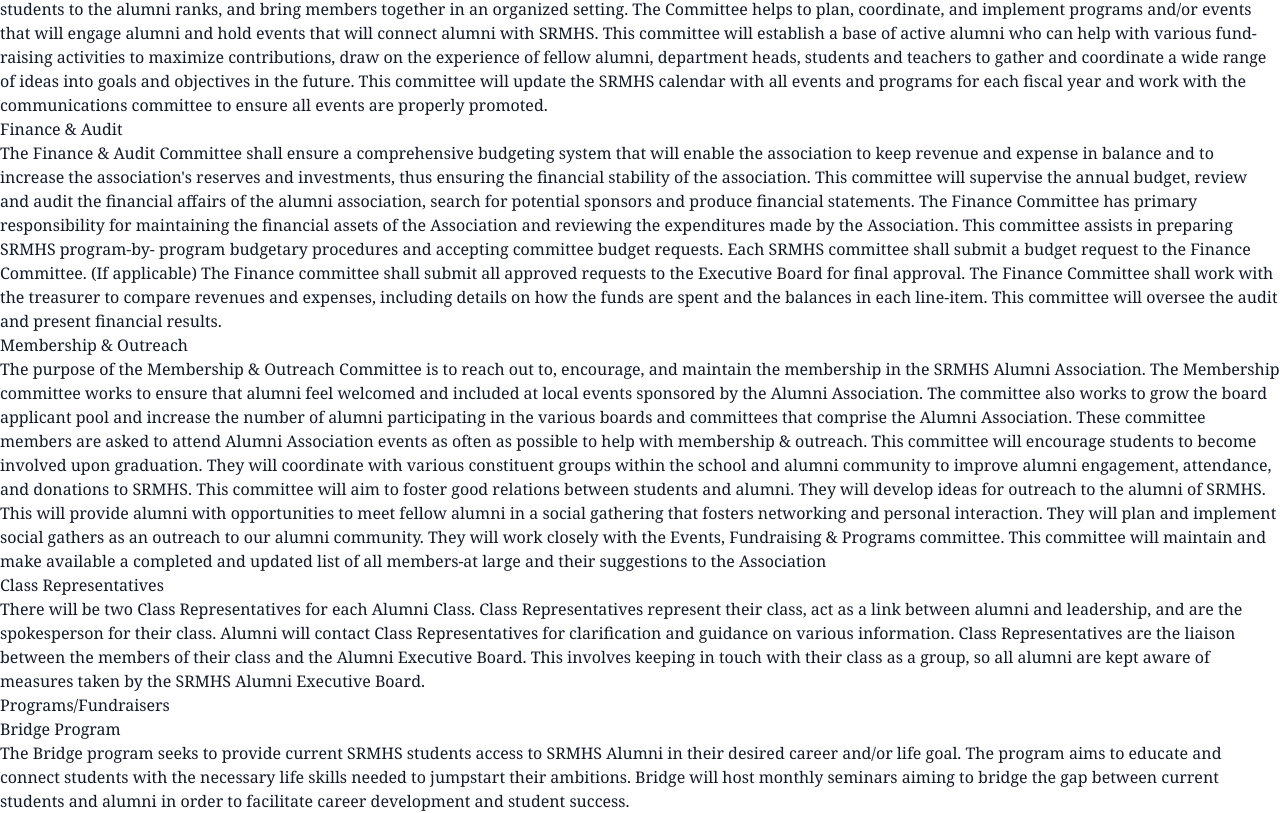
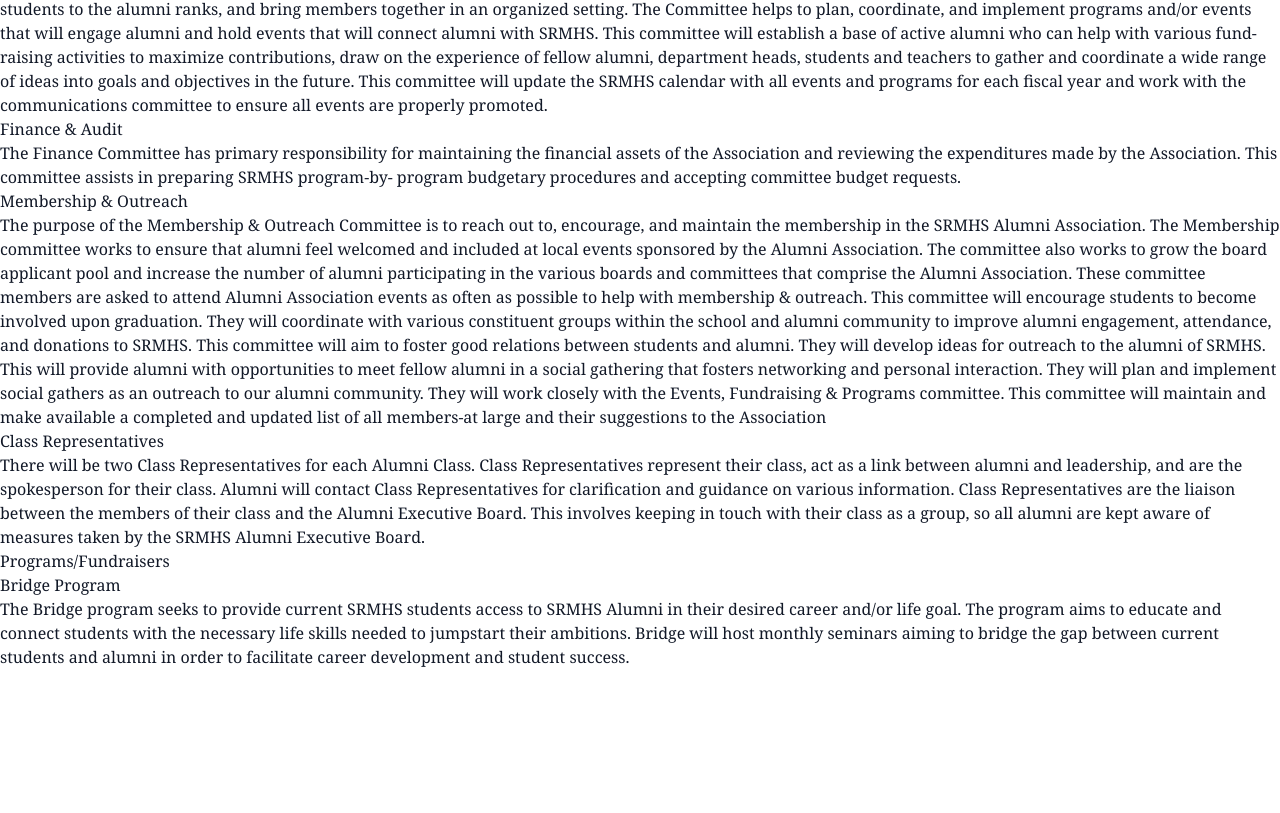
Before and after one commit to philihp/srmhsalumni, a Next.js app: page /engagement in a window 1280 px wide. Shown: the part 910-1723 px from the top of the page. After the commit the page ends 1579 px from the top, so only its background shows below. Built offline with nearby package versions, Linux system fonts and the light colour scheme; no server answers; what @tailwindcss/custom-forms, @tailwindcss/typography would draw is missing.

Commit message:
Update engagement.js

```diff
--- a/pages/engagement.js
+++ b/pages/engagement.js
@@ -93,23 +93,11 @@ const Engagement = () => (
 
     <h3>Finance &amp; Audit</h3>
     <p>
-      The Finance &amp; Audit Committee shall ensure a comprehensive budgeting
-      system that will enable the association to keep revenue and expense in
-      balance and to increase the association&#39;s reserves and investments,
-      thus ensuring the financial stability of the association. This committee
-      will supervise the annual budget, review and audit the financial affairs
-      of the alumni association, search for potential sponsors and produce
-      financial statements. The Finance Committee has primary responsibility for
+      The Finance Committee has primary responsibility for
       maintaining the financial assets of the Association and reviewing the
       expenditures made by the Association. This committee assists in preparing
       SRMHS program-by- program budgetary procedures and accepting committee
-      budget requests. Each SRMHS committee shall submit a budget request to the
-      Finance Committee. (If applicable) The Finance committee shall submit all
-      approved requests to the Executive Board for final approval. The Finance
-      Committee shall work with the treasurer to compare revenues and expenses,
-      including details on how the funds are spent and the balances in each
-      line-item. This committee will oversee the audit and present financial
-      results.
+      budget requests.
     </p>
 
     <h3>Membership &amp; Outreach</h3>
```
